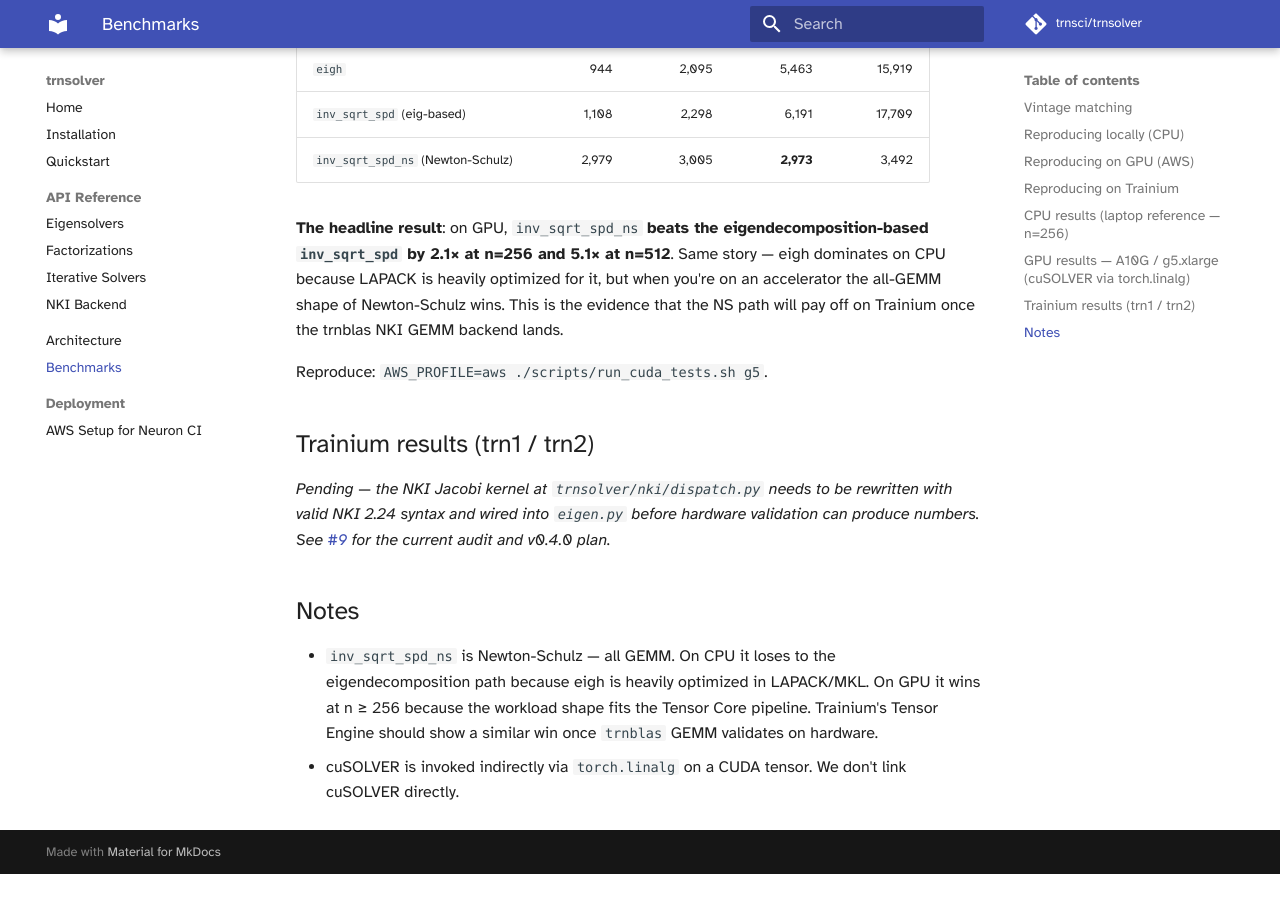
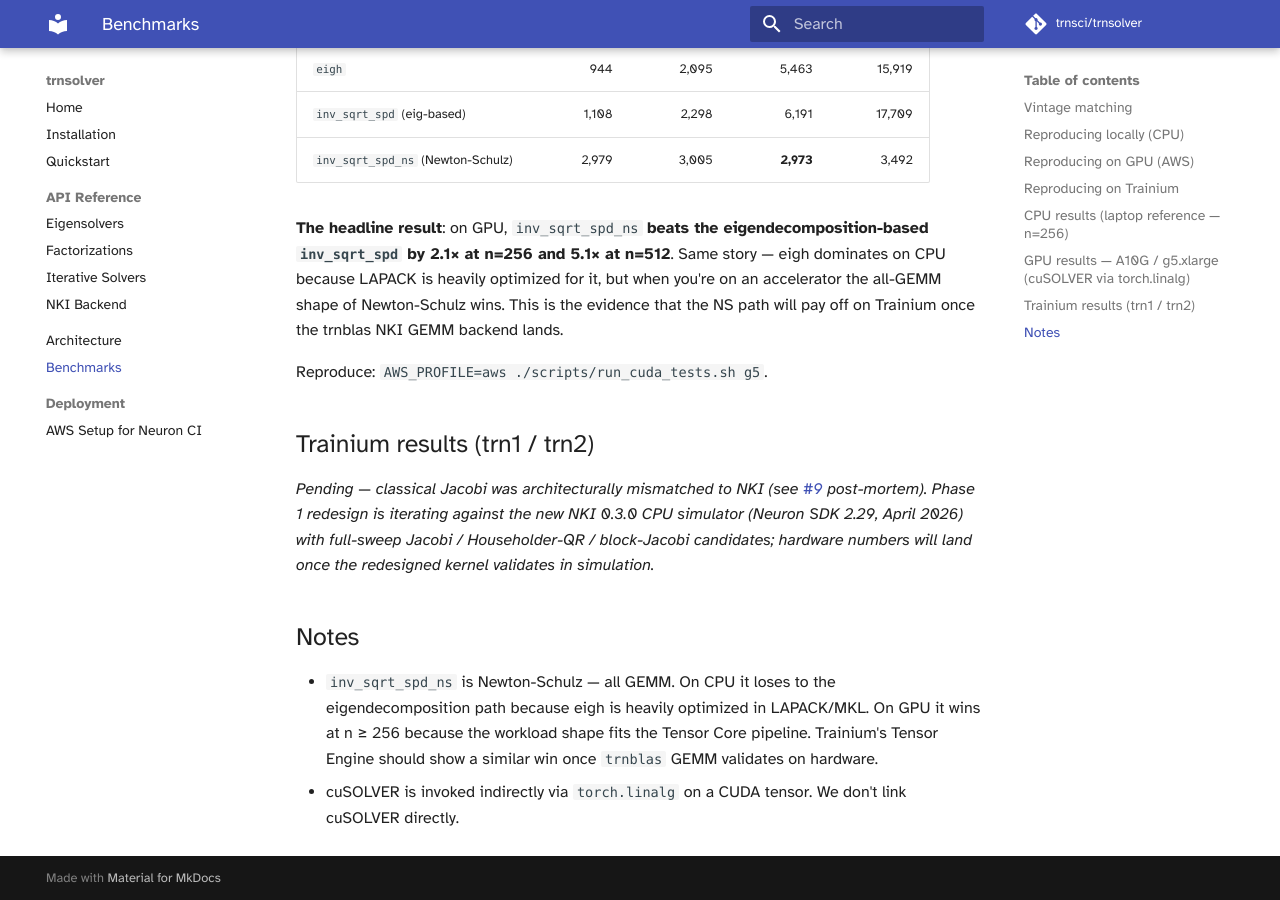
Before and after one commit to trnsci/trnsolver, an MkDocs documentation site: the page built from docs/benchmarks.md, in a window 1280 px wide and 900 px high, scrolled down 2307 px. Built offline with MkDocs 1.6.1 and Material for MkDocs 9.7.7, drawn with Linux system fonts in a browser that asks for light colours; some web fonts are replaced; comment, search, counter and statistics services are not loaded; before the commit the page ends 3181 px from its top, so only the background shows below that.

Commit message:
infra(neuron): widen AMI filter + pick newest aws_neuronx venv
Neuron SDK 2.29.0 (April 2026) ships NKI 0.3.0 Stable + the CPU simulator.
This commit lets the CI / test flow opt into the new SDK without pinning
to a specific PyTorch-minor in the AMI name.

- infra/terraform/main.tf: AMI filter widened from 'PyTorch 2.9' to
  'PyTorch 2.*'; 'most_recent=true' picks the newest (currently 2.29's
  bundle). Replay with terraform apply -replace=aws_instance.ci.
- scripts/run_neuron_tests.sh: replace hardcoded
  '/opt/aws_neuronx_venv_pytorch_2_9' with a version-sorted glob so a
  newer venv is picked automatically when the AMI upgrades.
- docs/benchmarks.md: retire stale 'NKI 2.24 syntax' note; reflect the
  actual blocker (architectural mismatch, now unblockable via simulator).

```diff
--- a/docs/benchmarks.md
+++ b/docs/benchmarks.md
@@ -76,7 +76,7 @@
 
 ## Trainium results (trn1 / trn2)
 
-_Pending — the NKI Jacobi kernel at `trnsolver/nki/dispatch.py` needs to be rewritten with valid NKI 2.24 syntax and wired into `eigen.py` before hardware validation can produce numbers. See [#9](https://github.com/trnsci/trnsolver/issues/9) for the current audit and v0.4.0 plan._
+_Pending — classical Jacobi was architecturally mismatched to NKI (see [#9](https://github.com/trnsci/trnsolver/issues/9) post-mortem). Phase 1 redesign is iterating against the new NKI 0.3.0 CPU simulator (Neuron SDK 2.29, April 2026) with full-sweep Jacobi / Householder-QR / block-Jacobi candidates; hardware numbers will land once the redesigned kernel validates in simulation._
 
 ## Notes
 
```
Also changed, not shown: 2 other files.
